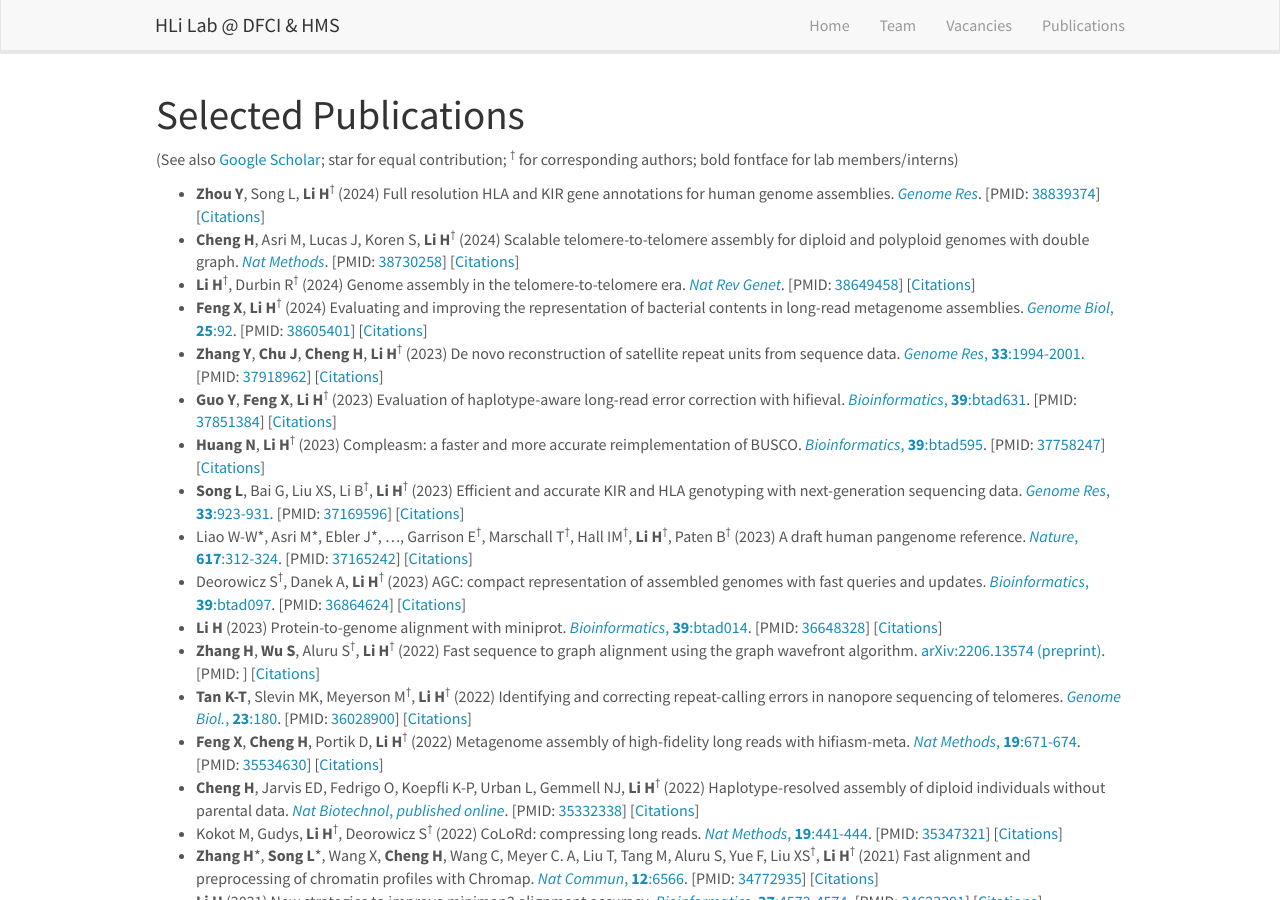
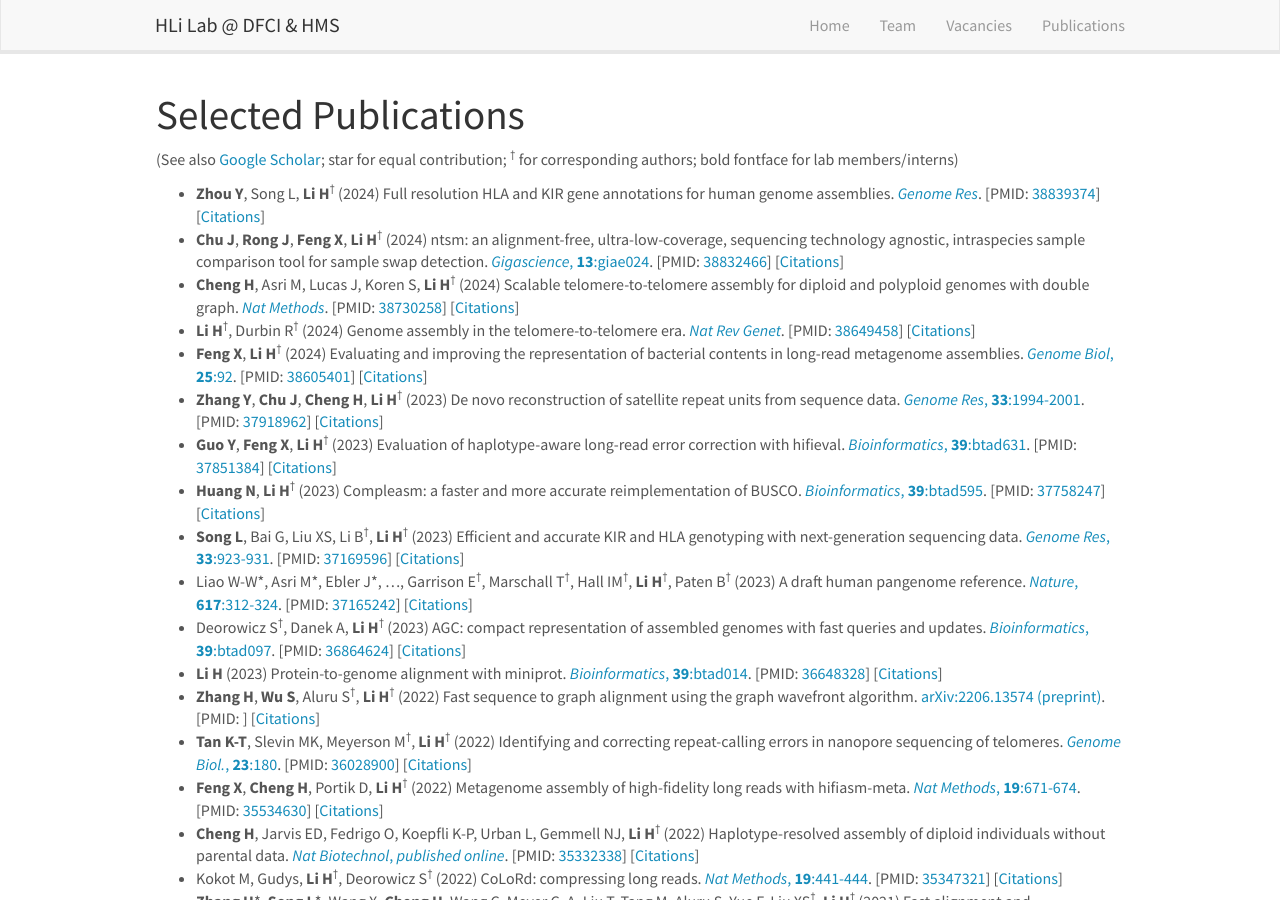
Before and after one commit to hlilab/hlilab.github.io, a Jekyll site: the page built from _pages/publications.md, in a window 1280 px wide and 900 px high. Built offline with Jekyll 4.4.1, drawn with Linux system fonts in a browser that asks for light colours; nearby versions of some CDN libraries; comment, search, counter and statistics services are not loaded.

Commit message:
added ntsm

```diff
--- a/_data/recentpub.yml
+++ b/_data/recentpub.yml
@@ -4,6 +4,14 @@
   url: https://pubmed.ncbi.nlm.nih.gov/38839374/
   display: <i>Genome Res</i>
   pmid: 38839374
+  type: 1
+
+- title: "ntsm: an alignment-free, ultra-low-coverage, sequencing technology agnostic, intraspecies sample comparison tool for sample swap detection"
+  authors: <b>Chu J</b>, <b>Rong J</b>, <b>Feng X</b>, <b>Li H</b><sup>&#8224;</sup>
+  year: 2024
+  url: https://pubmed.ncbi.nlm.nih.gov/38832466/
+  display: <i>Gigascience</i>, <b>13</b>:giae024
+  pmid: 38832466
   type: 1
 
 - title: "Scalable telomere-to-telomere assembly for diploid and polyploid genomes with double graph"
```
